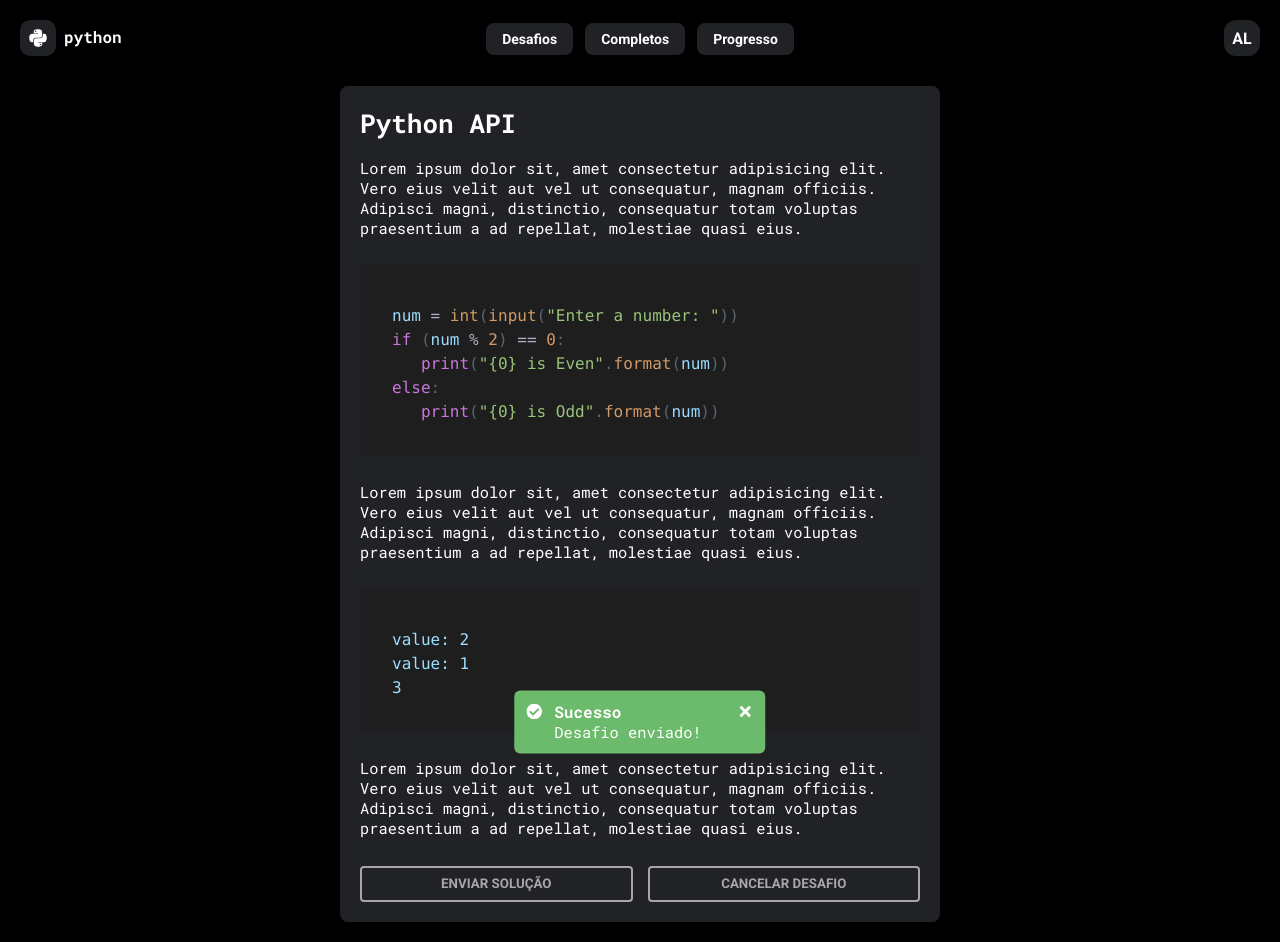
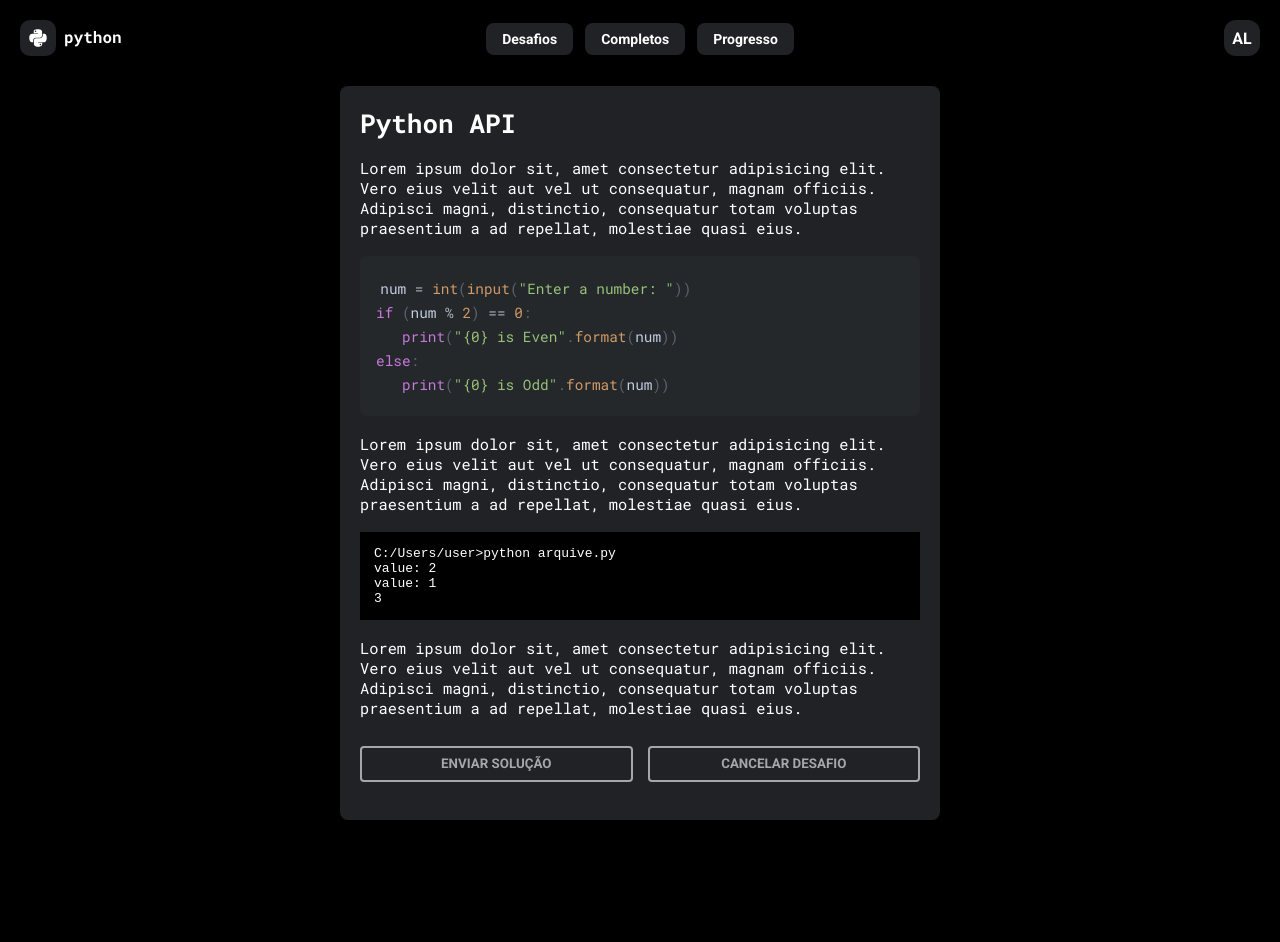
Before and after one commit to nogw/studying-plat, a Next.js app: page /desafio/1 in a window 1280 px wide. After the commit the page ends 840 px from the top, so only its background shows below. Built offline with nearby package versions, Linux system fonts and the light colour scheme.

Commit message:
toast notify

```diff
--- a/package.json
+++ b/package.json
@@ -25,6 +25,7 @@
     "react-markdown": "^6.0.2",
     "react-syntax-highlighter": "^15.4.3",
     "react-textarea-autosize": "^8.3.3",
+    "react-toastify": "^8.0.3",
     "react-transition-group": "^4.4.2",
     "styled-components": "^5.2.3",
     "validator": "^13.6.0"
--- a/src/components/Challenge/index.tsx
+++ b/src/components/Challenge/index.tsx
@@ -11,9 +11,12 @@
 } from './styles';
 
 import ReactMarkdown from 'react-markdown'
-import { useState } from 'react';
+import { useEffect, useState } from 'react';
 import CodeEditor from '../CodeEditor';
 import { FaCheckCircle, FaTimes } from 'react-icons/fa'
+
+import { ToastContainer, toast } from 'react-toastify';
+import 'react-toastify/dist/ReactToastify.css';
 
 const markdown = `
   # Python API
@@ -60,7 +63,14 @@
   )
 }
 
-const ModalSendCode = ({ code, setCode }) => {
+const ModalSendCode = ({ notify, showCode }) => {
+  const [code, setCode] = useState("")
+
+  const handleSendCode = () => {
+    notify()
+    showCode(false)
+  }
+
   return (
     <ModalToSendCodeSolution>
       <Editor>
@@ -71,7 +81,7 @@
         </LineCounter>
         <CodeEditor/>
       </Editor>
-      <button>ENVIAR</button>
+      <button onClick={handleSendCode}>ENVIAR</button>
     </ModalToSendCodeSolution>
   )
 }
@@ -79,7 +89,11 @@
 function Challenge() {
   const [show, setShow] = useState(false)
   const [showCode, setShowCode] = useState(false)
-  const [code, setCode] = useState("")
+  const notify = () => toast.success("Desafio enviado com sucesso!", {
+    position: toast.POSITION.BOTTOM_CENTER,
+    draggable: true,
+    theme: "dark"
+  })
 
   return (
     <>
@@ -90,7 +104,7 @@
       }
       {
         showCode && (
-          <ModalSendCode code={code} setCode={setCode}/>
+          <ModalSendCode showCode={setShowCode} notify={notify}/>
         )
       }
       <Container>
@@ -98,13 +112,15 @@
           setShow(false)
           setShowCode(false)
         }}/>
-        <ReactMarkdown components={{CodeBlock}} children={markdown}/>
+        <ReactMarkdown components={CodeBlock} children={markdown}/>
         <div className="buttons">
           <button className="send" onClick={() => setShowCode(!showCode)}>ENVIAR SOLUÇÃO</button>
           <button className="cancel" onClick={() => setShow(!show)}>CANCELAR DESAFIO</button>
         </div>
         <div className="toasts">
-          <Toast text="Sucesso" subtext="Desafio enviado!"/>
+          <ToastContainer
+            draggable
+          />
         </div>
       </Container>
     </>
--- a/src/components/Challenge/styles.ts
+++ b/src/components/Challenge/styles.ts
@@ -24,7 +24,7 @@
   .texts {
     h1 {
 
-      margin-top: -2px;
+      margin-top: -3px;
       font-size: 16px;
     }
   }
@@ -70,10 +70,15 @@
   gap: 18px;
 
   .toasts {
-    position: fixed;
-    z-index: 999;
-    left: 50%;
-    bottom: 15px;
+    .Toastify__progress-bar--success {
+      background: #6cba6b;
+    }
+
+    .Toastify__toast-icon {
+      svg {
+        filter: invert(48%) sepia(79%) saturate(2476%) hue-rotate(95deg) brightness(120%) contrast(50%);
+      }
+    }
   }
   /* margin-bottom: 100px; */
 
```
Also changed, not shown: 1 other file (tests, documents, lock files or other folders).
